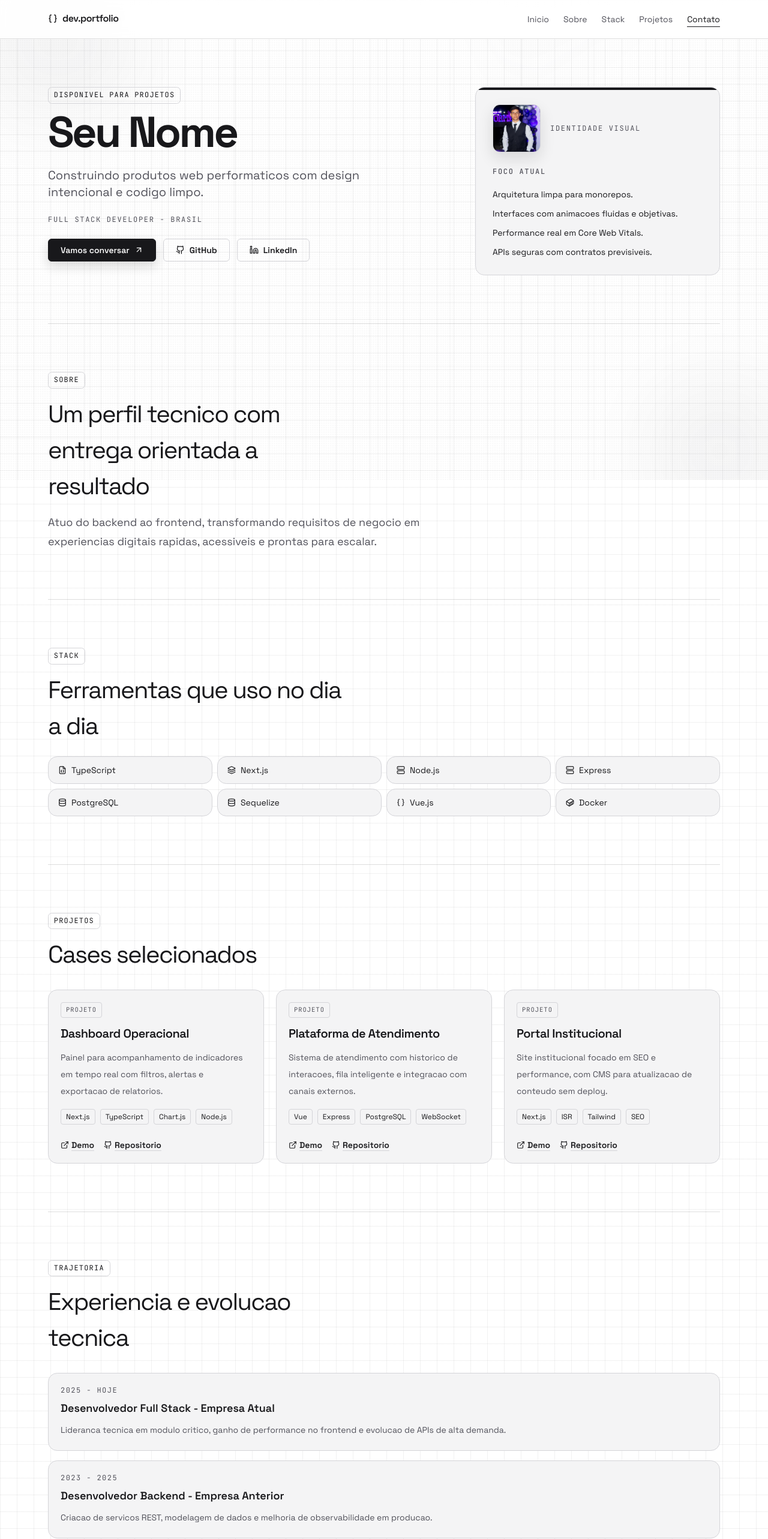
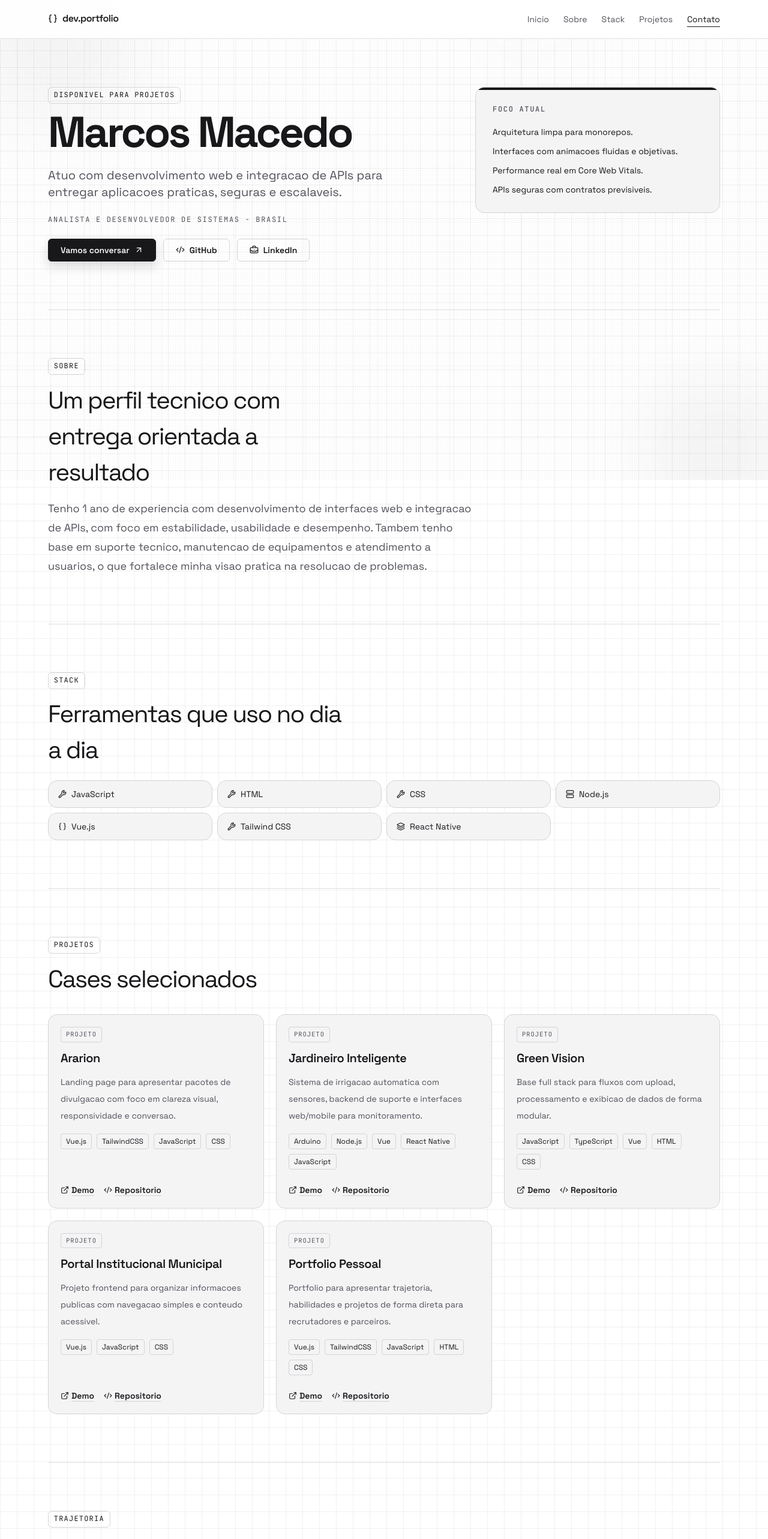
Before and after one commit to marcos-macedo-dev/marcos-macedo-dev, a Next.js app in the folder client/: page / in a window 1280 px wide. Shown: the top 2566 px of the page at 60% size. Built offline with nearby package versions, Linux system fonts and the light colour scheme.

Commit message:
feat(client): personalize portfolio content and clean hero

```diff
--- a/client/app/page.tsx
+++ b/client/app/page.tsx
@@ -20,7 +20,6 @@ export default function Home() {
           headline={portfolioData.headline}
           github={portfolioData.social.github}
           linkedin={portfolioData.social.linkedin}
-          profileImage={portfolioData.profileImage}
         />
         <About copy={portfolioData.about} />
         <Stack items={portfolioData.stacks} />
--- a/client/components/portfolio/hero.tsx
+++ b/client/components/portfolio/hero.tsx
@@ -1,6 +1,5 @@
 import { Reveal } from "@/components/portfolio/reveal";
-import { ProfilePhoto } from "@/components/portfolio/profile-photo";
-import { ArrowUpRight, Github, Linkedin } from "lucide-react";
+import { ArrowUpRight, BriefcaseBusiness, Code2 } from "lucide-react";
 
 type HeroProps = {
   name: string;
@@ -9,7 +8,6 @@ type HeroProps = {
   headline: string;
   github: string;
   linkedin: string;
-  profileImage?: string;
 };
 
 export function Hero({
@@ -19,15 +17,7 @@ export function Hero({
   headline,
   github,
   linkedin,
-  profileImage,
 }: HeroProps) {
-  const initials = name
-    .split(" ")
-    .filter(Boolean)
-    .slice(0, 2)
-    .map((part) => part[0]?.toUpperCase())
-    .join("");
-
   return (
     <section id="inicio" className="section page-shell grid gap-8 pt-20 md:grid-cols-[1.25fr_0.75fr]">
       <Reveal className="space-y-6">
@@ -54,7 +44,7 @@ export function Hero({
             rel="noreferrer"
             className="btn-secondary inline-flex items-center gap-2 rounded-md px-5 py-2 text-sm font-semibold transition-colors"
           >
-            <Github size={15} className="icon-shift" />
+            <Code2 size={15} className="icon-shift" />
             GitHub
           </a>
           <a
@@ -63,7 +53,7 @@ export function Hero({
             rel="noreferrer"
             className="btn-secondary inline-flex items-center gap-2 rounded-md px-5 py-2 text-sm font-semibold transition-colors"
           >
-            <Linkedin size={15} className="icon-shift" />
+            <BriefcaseBusiness size={15} className="icon-shift" />
             LinkedIn
           </a>
         </div>
@@ -72,12 +62,7 @@ export function Hero({
       <Reveal delayMs={120}>
         <div className="panel relative overflow-hidden p-7">
           <div className="absolute top-0 left-0 h-1 w-full bg-[var(--foreground)]" />
-          <div className="mb-6 flex items-center gap-4">
-            <ProfilePhoto name={name} profileImage={profileImage} initials={initials} />
-            <p className="font-mono text-xs uppercase tracking-[0.14em] text-[var(--muted)]">
-              Identidade visual
-            </p>
-          </div>
+
           <p className="mb-5 font-mono text-xs font-medium uppercase tracking-[0.14em] text-[var(--muted)]">
             Foco atual
           </p>
--- a/client/components/portfolio/profile-photo.tsx
+++ /dev/null
@@ -1,27 +0,0 @@
-import Image from "next/image";
-
-type ProfilePhotoProps = {
-  name: string;
-  profileImage?: string;
-  initials: string;
-};
-
-export function ProfilePhoto({ name, profileImage, initials }: ProfilePhotoProps) {
-  return (
-    <div className="profile-frame h-20 w-20 overflow-hidden rounded-xl border border-[var(--border)] bg-[var(--surface-strong)]">
-      {profileImage ? (
-        <Image
-          src={profileImage}
-          alt={`Foto de ${name}`}
-          width={80}
-          height={80}
-          className="h-full w-full object-cover"
-        />
-      ) : (
-        <div className="flex h-full w-full items-center justify-center font-mono text-lg text-[var(--muted)]">
-          {initials || "DEV"}
-        </div>
-      )}
-    </div>
-  );
-}
--- a/client/components/portfolio/projects.tsx
+++ b/client/components/portfolio/projects.tsx
@@ -1,6 +1,6 @@
 import type { Project } from "@/data/portfolio";
 import { Reveal } from "@/components/portfolio/reveal";
-import { ExternalLink, Github } from "lucide-react";
+import { Code2, ExternalLink } from "lucide-react";
 
 type ProjectsProps = {
   projects: Project[];
@@ -51,7 +51,7 @@ export function Projects({ projects }: ProjectsProps) {
                   target="_blank"
                   rel="noreferrer"
                 >
-                  <Github size={14} className="icon-shift" />
+                  <Code2 size={14} className="icon-shift" />
                   Repositorio
                 </a>
               </div>
--- a/client/data/portfolio.ts
+++ b/client/data/portfolio.ts
@@ -14,68 +14,97 @@ export type TimelineItem = {
 };
 
 export const portfolioData = {
-  name: "Seu Nome",
-  profileImage: "/images/minha-foto.jpg",
-  role: "Full Stack Developer",
+  name: "Marcos Macedo",
+  profileImage: undefined,
+  role: "Analista e Desenvolvedor de Sistemas",
   location: "Brasil",
-  headline: "Construindo produtos web performaticos com design intencional e codigo limpo.",
+  headline: "Atuo com desenvolvimento web e integracao de APIs para entregar aplicacoes praticas, seguras e escalaveis.",
   about:
-    "Atuo do backend ao frontend, transformando requisitos de negocio em experiencias digitais rapidas, acessiveis e prontas para escalar.",
-  email: "seuemail@dominio.com",
+    "Tenho 1 ano de experiencia com desenvolvimento de interfaces web e integracao de APIs, com foco em estabilidade, usabilidade e desempenho. Tambem tenho base em suporte tecnico, manutencao de equipamentos e atendimento a usuarios, o que fortalece minha visao pratica na resolucao de problemas.",
+  email: "marcosmacedo784@gmail.com",
   social: {
-    github: "https://github.com/seuusuario",
-    linkedin: "https://www.linkedin.com/in/seuusuario",
+    github: "https://github.com/marcos-macedo-dev",
+    linkedin: "https://www.linkedin.com/in/antonio-marcos-9305bb2b4",
   },
   stacks: [
-    "TypeScript",
-    "Next.js",
+    "JavaScript",
+    "HTML",
+    "CSS",
     "Node.js",
-    "Express",
-    "PostgreSQL",
-    "Sequelize",
     "Vue.js",
-    "Docker",
+    "Tailwind CSS",
+    "React Native",
   ],
   projects: [
     {
-      title: "Dashboard Operacional",
+      title: "Ararion",
       description:
-        "Painel para acompanhamento de indicadores em tempo real com filtros, alertas e exportacao de relatorios.",
-      stack: ["Next.js", "TypeScript", "Chart.js", "Node.js"],
-      liveUrl: "https://example.com",
-      repoUrl: "https://github.com/seuusuario/dashboard-operacional",
+        "Landing page para apresentar pacotes de divulgacao com foco em clareza visual, responsividade e conversao.",
+      stack: ["Vue.js", "TailwindCSS", "JavaScript", "CSS"],
+      liveUrl: "https://ararion.vercel.app",
+      repoUrl: "https://github.com/marcos-macedo-dev/ararion",
     },
     {
-      title: "Plataforma de Atendimento",
+      title: "Jardineiro Inteligente",
       description:
-        "Sistema de atendimento com historico de interacoes, fila inteligente e integracao com canais externos.",
-      stack: ["Vue", "Express", "PostgreSQL", "WebSocket"],
-      liveUrl: "https://example.com",
-      repoUrl: "https://github.com/seuusuario/plataforma-atendimento",
+        "Sistema de irrigacao automatica com sensores, backend de suporte e interfaces web/mobile para monitoramento.",
+      stack: ["Arduino", "Node.js", "Vue", "React Native", "JavaScript"],
+      liveUrl: "https://github.com/marcos-macedo-dev/jardineiro_inteligente",
+      repoUrl: "https://github.com/marcos-macedo-dev/jardineiro_inteligente",
     },
     {
-      title: "Portal Institucional",
+      title: "Green Vision",
       description:
-        "Site institucional focado em SEO e performance, com CMS para atualizacao de conteudo sem deploy.",
-      stack: ["Next.js", "ISR", "Tailwind", "SEO"],
-      liveUrl: "https://example.com",
-      repoUrl: "https://github.com/seuusuario/portal-institucional",
+        "Base full stack para fluxos com upload, processamento e exibicao de dados de forma modular.",
+      stack: ["JavaScript", "TypeScript", "Vue", "HTML", "CSS"],
+      liveUrl: "https://github.com/marcos-macedo-dev/green_vision",
+      repoUrl: "https://github.com/marcos-macedo-dev/green_vision",
+    },
+    {
+      title: "Portal Institucional Municipal",
+      description:
+        "Projeto frontend para organizar informacoes publicas com navegacao simples e conteudo acessivel.",
+      stack: ["Vue.js", "JavaScript", "CSS"],
+      liveUrl: "https://github.com/marcos-macedo-dev/instituicao_governamental_municipal",
+      repoUrl: "https://github.com/marcos-macedo-dev/instituicao_governamental_municipal",
+    },
+    {
+      title: "Portfolio Pessoal",
+      description:
+        "Portfolio para apresentar trajetoria, habilidades e projetos de forma direta para recrutadores e parceiros.",
+      stack: ["Vue.js", "TailwindCSS", "JavaScript", "HTML", "CSS"],
+      liveUrl: "https://marcos-macedo-dev.vercel.app",
+      repoUrl: "https://github.com/marcos-macedo-dev/marcos-macedo-dev",
     },
   ] satisfies Project[],
   timeline: [
     {
-      period: "2025 - Hoje",
-      role: "Desenvolvedor Full Stack",
-      company: "Empresa Atual",
+      period: "Experiencia atual",
+      role: "Desenvolvedor JavaScript / Vue.js",
+      company: "Projetos Independentes",
       description:
-        "Lideranca tecnica em modulo critico, ganho de performance no frontend e evolucao de APIs de alta demanda.",
+        "Desenvolvimento e manutencao de interfaces web, criacao de componentes em Vue.js e integracao de APIs com foco em performance e usabilidade.",
     },
     {
-      period: "2023 - 2025",
-      role: "Desenvolvedor Backend",
-      company: "Empresa Anterior",
+      period: "Experiencia complementar",
+      role: "Estagio em TI",
+      company: "Departamento de Tecnologia Municipal",
       description:
-        "Criacao de servicos REST, modelagem de dados e melhoria de observabilidade em producao.",
+        "Atuacao com manutencao de computadores, limpeza, formatacao, restauracao, testes e organizacao de salas, alem de suporte ao desenvolvimento de sistemas da prefeitura.",
+    },
+    {
+      period: "2025 - 2027",
+      role: "Tecnologo em ADS",
+      company: "Faculdade UniFAP",
+      description:
+        "Formacao superior focada em analise e desenvolvimento de sistemas, arquitetura de software e boas praticas de implementacao.",
+    },
+    {
+      period: "2022 - 2024",
+      role: "Ensino Medio + Base Tecnica em Informatica",
+      company: "E.E.E.P Valter Nunes de Alencar",
+      description:
+        "Formacao regular com base tecnica em Informatica, onde desenvolvi fundamentos de informatica e organizacao para ambientes tecnicos.",
     },
   ] satisfies TimelineItem[],
 };
```
Also changed, not shown: client/public/images/minha-foto.jpg (deleted).
